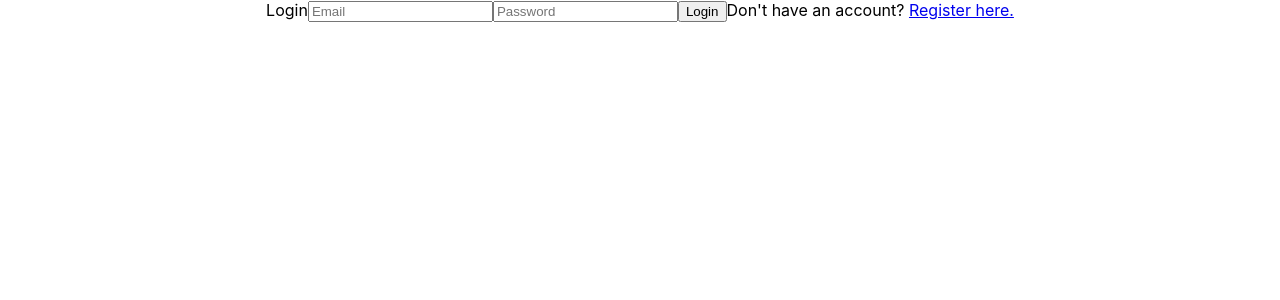
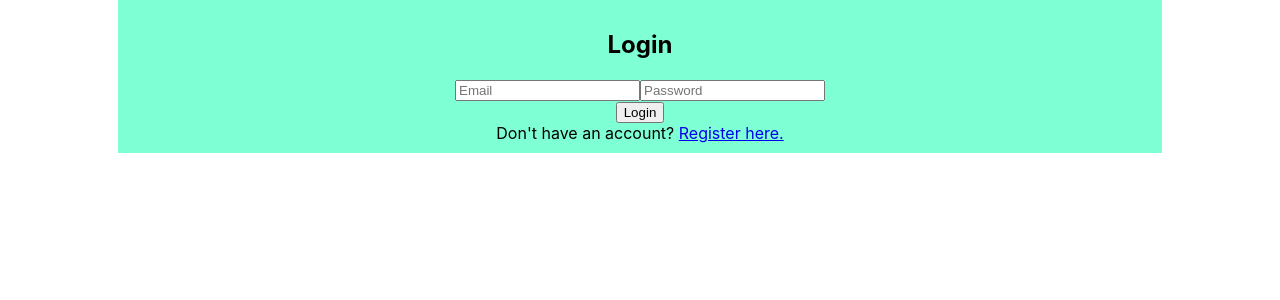
Before and after one commit to rayacooper/BookTinder, a React (Create React App) app: page / in a window 1280 px wide. Shown: the top 300 px of the page. Built offline with nearby package versions, Linux system fonts and the light colour scheme.

Commit message:
Odds & Ends

```diff
--- a/src/Components/Login/Login.css
+++ b/src/Components/Login/Login.css
@@ -0,0 +1,15 @@
+.LoginMain {
+    display: flex;
+    justify-content: center;
+    align-items: flex-end;
+}
+
+.Login {
+    width: 80vw;
+    background-color: aquamarine;
+    padding: 10px;
+}
+
+.LoginBoxes {
+    display: block;
+}
--- a/src/Components/Login/Login.js
+++ b/src/Components/Login/Login.js
@@ -37,18 +37,24 @@ function Login(props){
 
 
     return(
-        <div>
-            Login
+        <div className="LoginMain">
+            <div className="Login">
+                <h2>Login</h2>
+                <div className="LoginBoxes">
+                    <input type='text' placeholder='Email' onChange={(event) => updateEmail(event.target.value)}/>
+                    <input type='password' placeholder='Password' onChange={(event) => updatePassword(event.target.value)}/>
+                </div>
 
-            <input type='text' placeholder='Email' onChange={(event) => updateEmail(event.target.value)}/>
-            <input type='password' placeholder='Password' onChange={(event) => updatePassword(event.target.value)}/>
-            <button onClick={() => log()}>Login</button>
+                <button onClick={() => log()}>Login</button>
+                <br />
 
-            {/* <button onClick={() => checkServer()}>Check If Server Works</button> */}
+                {/* <button onClick={() => checkServer()}>Check If Server Works</button> */}
 
-            Don't have an account? <Link to='/register'>Register here.</Link>
+                <div className="LoginRegister">
+                    Don't have an account? <Link to='/register'>Register here.</Link>
+                </div>
 
-
+            </div>
         </div>
     )
 }
--- a/src/Components/Profile/Profile.css
+++ b/src/Components/Profile/Profile.css
@@ -1,3 +1,3 @@
-.ProfileImage {
+.ProfileImage img{
     width: 40vw;
 }
```
